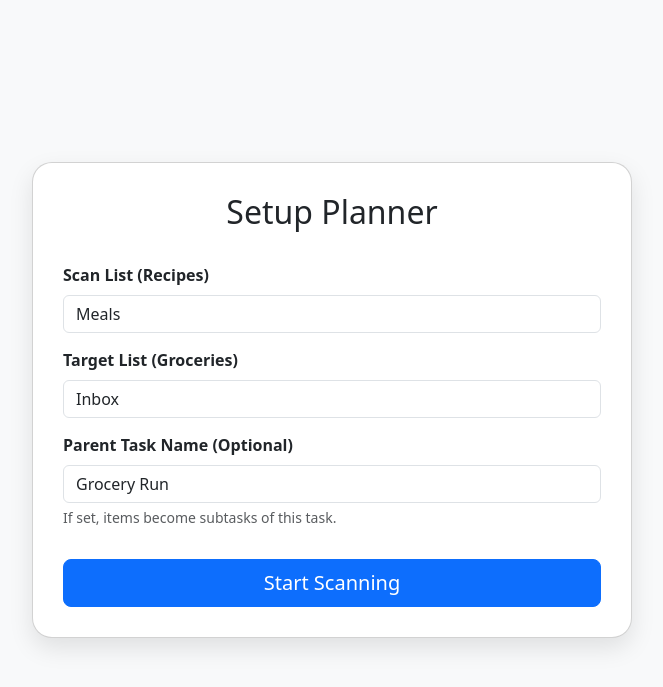
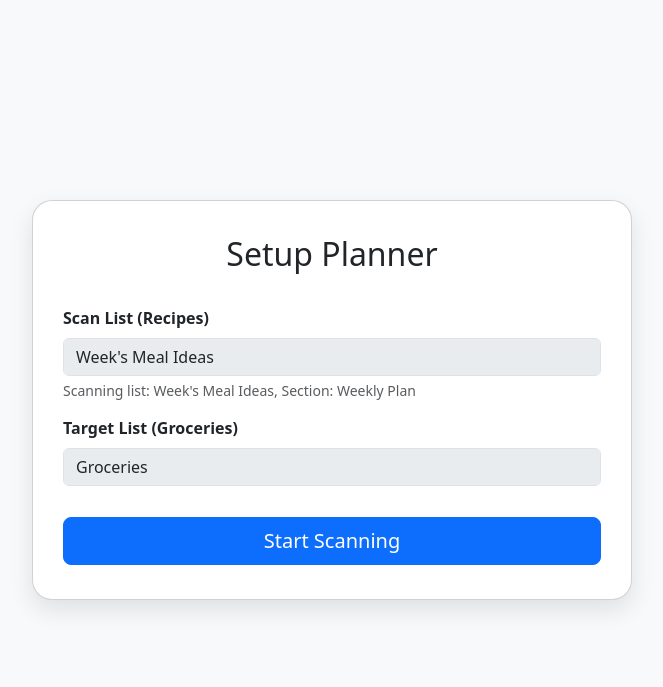
Before and after one commit to JakeStevens/ticktick-meals, a Flask app: template templates/index.html in a window 1280 px wide. Shown: the top 687 px of the page, without its empty margins (308-971 px from the left). Run offline with Flask 3, Linux system fonts and the light colour scheme; the template is opened without the code that fills it, so the values that code supplies are empty; some libraries are stand-ins or nearby versions.

Commit message:
add support for llm based ingredients

```diff
--- a/app.py
+++ b/app.py
@@ -4,6 +4,7 @@ from flask import Flask, render_template, redirect, request, session, url_for, j
 import requests
 from recipe_scrapers import scrape_me
 from dotenv import load_dotenv
+from openai import OpenAI
 
 import json
 
@@ -17,6 +18,12 @@ app.secret_key = secrets.token_hex(16)
 CLIENT_ID = os.getenv("TICKTICK_CLIENT_ID")
 CLIENT_SECRET = os.getenv("TICKTICK_CLIENT_SECRET")
 REDIRECT_URI = "http://127.0.0.1:5000/callback"
+
+# LLM Config
+llm_client = OpenAI(
+    base_url=os.getenv("LLM_HOST"),
+    api_key="sk-no-key-required"
+)
 
 # Endpoints
 AUTH_URL = "https://ticktick.com/oauth/authorize"
@@ -90,147 +97,141 @@ import re
 
 
 
+def get_ingredients_from_llm(recipe_name):
+    prompt = f"List the ingredients required for a typical version of {recipe_name}. Keep the ingredients high level, things like spices can be assumed to be available. Provide the list as a simple bulleted list of ingredient names only. If the entry is something that doesn't need ingredients, such as 'left overs', 'freezer meal', 'takeout', 'Brassica', 'date night', or similar non-recipe items, return an empty response."
+    try:
+        response = llm_client.chat.completions.create(
+            model="default",
+            messages=[
+                {"role": "system", "content": "You are a helpful culinary assistant that provides high-level ingredient lists. If a dish doesn't require ingredients to be bought (like leftovers or takeout), you return nothing."},
+                {"role": "user", "content": prompt}
+            ]
+        )
+        content = response.choices[0].message.content
+        ingredients = []
+        for line in content.split('\n'):
+            line = line.strip()
+            if not line: continue
+            line = re.sub(r'^[\s\-\*\d\.\)]+', '', line).strip()
+            if line:
+                ingredients.append(line)
+        return ingredients
+    except Exception as e:
+        print(f"LLM Error: {e}")
+        return []
+
+from flask import Response, stream_with_context
+
 @app.route("/api/scan_meals", methods=["POST"])
-
 def scan_meals():
-
     access_token = session.get("access_token") or load_token()
-
     if not access_token:
-
         return jsonify({"error": "Unauthorized"}), 401
 
+    data = request.json or {}
+    input_list_name = data.get("input_list_name", "Week's Meal Ideas")
+    target_section_name = "Weekly Plan"
 
+    def generate():
+        headers = {"Authorization": f"Bearer {access_token}"}
 
-    data = request.json or {}
+        # 1. Find Project ID by Name
+        yield f"data: {json.dumps({'status': f'Finding list: {input_list_name}'})}\n\n"
+        projects_res = requests.get(f"{API_BASE}", headers=headers)
+        target_project_id = None
 
-    input_list_name = data.get("input_list_name", "Meals")
+        if projects_res.status_code == 200:
+            projects = projects_res.json()
+            for p in projects:
+                if p.get("name", "").lower() == input_list_name.lower():
+                    target_project_id = p["id"]
+                    break
 
+        if not target_project_id:
+            yield f"data: {json.dumps({'error': f'Could not find list named {input_list_name}'})}\n\n"
+            return
 
+        # 2. Fetch Tasks and Columns
+        yield f"data: {json.dumps({'status': 'Fetching tasks...'})}\n\n"
+        tasks_url = f"{API_BASE}/{target_project_id}/data"
+        tasks_res = requests.get(tasks_url, headers=headers)
 
-    headers = {"Authorization": f"Bearer {access_token}"}
+        aggregated_ingredients = {}
 
+        if tasks_res.status_code == 200:
+            data = tasks_res.json()
+            tasks = data.get("tasks", [])
+            columns = data.get("columns", [])
 
+            target_column_id = None
+            for col in columns:
+                if col.get("name", "").lower() == target_section_name.lower():
+                    target_column_id = col["id"]
+                    break
 
-    # 1. Find Project ID by Name
+            # Filter tasks
+            plan_tasks = [t for t in tasks if not target_column_id or t.get("columnId") == target_column_id]
+            total_tasks = len(plan_tasks)
 
-    projects_res = requests.get(f"{API_BASE}", headers=headers)
+            for i, task in enumerate(plan_tasks):
+                title = task.get("title", "")
+                content = task.get("content", "")
+                desc = task.get("desc", "")
 
-    target_project_id = None
+                # Combine all text fields to search for URLs
+                all_text = f"{title} {content} {desc}"
 
+                # Use regex to find URLs
+                # This regex looks for http/https and stops at common delimiters
+                urls = re.findall(r'https?://[^\s\)\>\]\"\'\s]+', all_text)
 
+                recipe_ingredients = []
+                recipe_name = title
+                scraped_successfully = False
 
-    if projects_res.status_code == 200:
+                if urls:
+                    yield f"data: {json.dumps({'status': f'[{i+1}/{total_tasks}] Scraping recipe: {title[:50]}...'})}\n\n"
+                    for url in urls:
+                        try:
+                            # Clean URL (e.g. if it's inside markdown or parens)
+                            clean_url = url.strip(').')
+                            scraper = scrape_me(clean_url)
+                            ings = scraper.ingredients()
+                            if ings:
+                                recipe_ingredients.extend(ings)
+                                recipe_name = scraper.title()
+                                scraped_successfully = True
+                                break
+                        except Exception as e:
+                            print(f"Failed to scrape {url}: {e}")
 
-        projects = projects_res.json()
+                if not scraped_successfully:
+                    # Filter out obvious non-recipes before asking LLM
+                    # (The LLM prompt already handles this, but we can skip the call if we want)
+                    yield f"data: {json.dumps({'status': f'[{i+1}/{total_tasks}] Asking LLM for: {title[:50]}...'})}\n\n"
+                    recipe_ingredients = get_ingredients_from_llm(title)
 
-        for p in projects:
+                for raw_ing in recipe_ingredients:
+                    base_name = normalize_ingredient(raw_ing)
+                    if base_name not in aggregated_ingredients:
+                        aggregated_ingredients[base_name] = {
+                            "name": base_name,
+                            "details": [],
+                            "raw_lines": [],
+                            "original_task_ids": set()
+                        }
+                    aggregated_ingredients[base_name]["details"].append(f"{raw_ing} (from {recipe_name})")
+                    aggregated_ingredients[base_name]["raw_lines"].append(raw_ing)
+                    aggregated_ingredients[base_name]["original_task_ids"].add(task["id"])
 
-            if p.get("name", "").lower() == input_list_name.lower():
+        results = []
+        for k, v in aggregated_ingredients.items():
+            v["original_task_ids"] = list(v["original_task_ids"])
+            results.append(v)
 
-                target_project_id = p["id"]
+        yield f"data: {json.dumps({'ingredients': results})}\n\n"
 
-                break
-
-
-
-    if not target_project_id:
-
-        return jsonify({"error": f"Could not find list named '{input_list_name}'"}), 404
-
-
-
-    # 2. Fetch Tasks
-
-    tasks_url = f"{API_BASE}/{target_project_id}/data"
-
-    tasks_res = requests.get(tasks_url, headers=headers)
-
-
-
-    aggregated_ingredients = {}
-
-
-
-    if tasks_res.status_code == 200:
-
-        data = tasks_res.json()
-
-        tasks = data.get("tasks", [])
-
-
-
-        for task in tasks:
-
-            content = task.get("content", "") + " " + task.get("desc", "")
-
-            words = content.split()
-
-            urls = [w for w in words if w.startswith("http")]
-
-
-
-            for url in urls:
-
-                try:
-
-                    scraper = scrape_me(url)
-
-                    ingredients = scraper.ingredients()
-
-                    recipe_name = scraper.title()
-
-
-
-                    for raw_ing in ingredients:
-
-                        base_name = normalize_ingredient(raw_ing)
-
-
-
-                        if base_name not in aggregated_ingredients:
-
-                            aggregated_ingredients[base_name] = {
-
-                                "name": base_name,
-
-                                "details": [], # List of strings like "1 cup (Lasagna)"
-
-                                "raw_lines": [],
-
-                                "original_task_ids": set()
-
-                            }
-
-
-
-                        aggregated_ingredients[base_name]["details"].append(f"{raw_ing} (from {recipe_name})")
-
-                        aggregated_ingredients[base_name]["raw_lines"].append(raw_ing)
-
-                        aggregated_ingredients[base_name]["original_task_ids"].add(task["id"])
-
-
-
-                except Exception as e:
-
-                    print(f"Failed to scrape {url}: {e}")
-
-
-
-    # Convert sets to lists for JSON serialization
-
-    results = []
-
-    for k, v in aggregated_ingredients.items():
-
-        v["original_task_ids"] = list(v["original_task_ids"])
-
-        results.append(v)
-
-
-
-    return jsonify({"ingredients": results})
+    return Response(stream_with_context(generate()), mimetype="text/event-stream")
 
 
 
@@ -313,142 +314,44 @@ def normalize_ingredient(text):
 
 
 @app.route("/api/create_grocery_list", methods=["POST"])
-
 def create_grocery_list():
-
     access_token = session.get("access_token") or load_token()
-
     if not access_token:
-
         return jsonify({"error": "Unauthorized"}), 401
 
-
-
     data = request.json
-
-    selected_items = data.get("items", []) # List of objects {name: "Flour", details: [...]}
-
-    output_list_name = data.get("output_list_name", "Inbox")
-
-    parent_task_name = data.get("parent_task_name", "").strip()
-
-
+    selected_items = data.get("items", [])
+    output_list_name = "Groceries"
 
     if not selected_items:
-
         return jsonify({"status": "No items to add"})
 
-
-
     headers = {
-
         "Authorization": f"Bearer {access_token}",
-
         "Content-Type": "application/json"
-
     }
 
+    # 1. Find Target Project
+    target_project_id = "inbox" # Default
+    projects_res = requests.get(API_BASE, headers=headers)
+    if projects_res.status_code == 200:
+        for p in projects_res.json():
+            if p.get("name", "").lower() == output_list_name.lower():
+                target_project_id = p["id"]
+                break
 
+    # 2. Create Individual Tasks for each item
+    responses = []
+    for item in selected_items:
+        task_payload = {
+            "projectId": target_project_id,
+            "title": item,
+            "status": 0
+        }
+        res = requests.post("https://api.ticktick.com/open/v1/task", json=task_payload, headers=headers)
+        responses.append(res.status_code)
 
-    # 1. Find Target Project
-
-    target_project_id = "inbox" # Default
-
-    if output_list_name.lower() != "inbox":
-
-        projects_res = requests.get(API_BASE, headers=headers)
-
-        if projects_res.status_code == 200:
-
-            for p in projects_res.json():
-
-                if p.get("name", "").lower() == output_list_name.lower():
-
-                    target_project_id = p["id"]
-
-                    break
-
-
-
-    # 2. Logic: One Parent Task with Subtasks OR Individual Tasks
-
-    if parent_task_name:
-
-        # Create/Find Parent Task
-
-        # For simplicity, we just create a new one every time to avoid searching complexity
-
-        # (User can name it "Groceries 10/25")
-
-
-
-        parent_payload = {
-
-            "projectId": target_project_id,
-
-            "title": parent_task_name,
-
-            "items": []
-
-        }
-
-
-
-        for item in selected_items:
-
-            # Item is expected to be the 'base name' or a formatted string from the UI
-
-            # We can include the raw lines in the subtask title or just the base name
-
-            # Let's use the Base Name + maybe total count?
-
-            # User wants aggregation, so "Flour" is the item.
-
-            # If they want details, maybe put them in description? TickTick subtasks are simple.
-
-            # Let's just put the name.
-
-            parent_payload["items"].append({
-
-                "title": item, # e.g. "Flour"
-
-                "status": 0
-
-            })
-
-
-
-        res = requests.post("https://api.ticktick.com/open/v1/task", json=parent_payload, headers=headers)
-
-        return jsonify({"status": "success", "mode": "subtasks", "data": res.json()})
-
-
-
-    else:
-
-        # Create Individual Tasks for each item
-
-        responses = []
-
-        for item in selected_items:
-
-            task_payload = {
-
-                "projectId": target_project_id,
-
-                "title": item,
-
-                "status": 0
-
-            }
-
-            res = requests.post("https://api.ticktick.com/open/v1/task", json=task_payload, headers=headers)
-
-            responses.append(res.status_code)
-
-
-
-        return jsonify({"status": "success", "mode": "tasks", "count": len(responses)})
+    return jsonify({"status": "success", "count": len(responses)})
 
 
 
--- a/requirements.txt
+++ b/requirements.txt
@@ -2,3 +2,4 @@ flask
 requests
 recipe-scrapers
 python-dotenv
+openai
--- a/templates/index.html
+++ b/templates/index.html
@@ -25,18 +25,13 @@
 
             <div class="config-row mt-4">
                 <label class="form-label fw-bold">Scan List (Recipes)</label>
-                <input type="text" id="input-list" class="form-control" value="Meals" placeholder="e.g. Meals">
+                <input type="text" id="input-list" class="form-control" value="Week's Meal Ideas" readonly disabled>
+                <div class="form-text">Scanning list: Week's Meal Ideas, Section: Weekly Plan</div>
             </div>
 
             <div class="config-row">
                 <label class="form-label fw-bold">Target List (Groceries)</label>
-                <input type="text" id="output-list" class="form-control" value="Inbox" placeholder="e.g. Shopping">
-            </div>
-
-            <div class="config-row">
-                <label class="form-label fw-bold">Parent Task Name (Optional)</label>
-                <input type="text" id="parent-task" class="form-control" value="Grocery Run" placeholder="Leave empty for individual tasks">
-                <div class="form-text">If set, items become subtasks of this task.</div>
+                <input type="text" id="output-list" class="form-control" value="Groceries" readonly disabled>
             </div>
 
             <button onclick="startScan()" class="btn btn-primary btn-lg mt-3">Start Scanning</button>
@@ -83,19 +78,15 @@
 
         // Config State
         let config = {
-            inputList: "",
-            outputList: "",
+            inputList: "Week's Meal Ideas",
+            outputList: "Groceries",
             parentTask: ""
         };
 
         async function startScan() {
-            config.inputList = document.getElementById('input-list').value;
-            config.outputList = document.getElementById('output-list').value;
-            config.parentTask = document.getElementById('parent-task').value;
-
             document.getElementById('start-view').classList.add('hidden');
             document.getElementById('loading-view').classList.remove('hidden');
-            document.getElementById('loading-text').innerText = "Scanning " + config.inputList + "...";
+            document.getElementById('loading-text').innerText = "Connecting...";
 
             try {
                 const response = await fetch('/api/scan_meals', {
@@ -103,7 +94,26 @@
                     headers: { 'Content-Type': 'application/json' },
                     body: JSON.stringify({ input_list_name: config.inputList })
                 });
-                const data = await response.json();
+
+                const reader = response.body.getReader();
+                const decoder = new TextDecoder();
+                let buffer = "";
+
+                while (true) {
+                    const { value, done } = await reader.read();
+                    if (done) break;
+
+                    buffer += decoder.decode(value, { stream: true });
+                    let lines = buffer.split("\n\n");
+                    buffer = lines.pop();
+
+                    for (let line of lines) {
+                        if (line.startsWith("data: ")) {
+                            let data = JSON.parse(line.substring(6));
+
+                            if (data.status) {
+                                document.getElementById('loading-text').innerText = data.status;
+                            }
 
                             if (data.error) {
                                 alert(data.error);
@@ -111,14 +121,18 @@
                                 return;
                             }
 
-                ingredientsQueue = data.ingredients; // Now these are groups {name, details:[]}
+                            if (data.ingredients) {
+                                ingredientsQueue = data.ingredients;
                                 if (ingredientsQueue.length === 0) {
-                    alert("No recipes found in '" + config.inputList + "'!");
+                                    alert("No ingredients found!");
                                     location.reload();
                                     return;
                                 }
-
                                 startChat();
+                            }
+                        }
+                    }
+                }
             } catch (err) {
                 alert("Error scanning meals.");
                 console.error(err);
```
Lines whose indentation alone changed are shown as unchanged.
